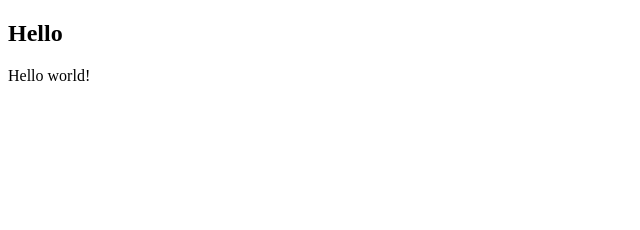
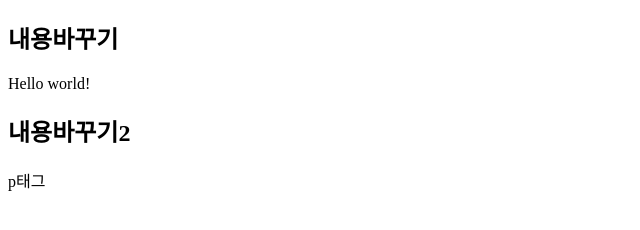
Before and after one commit to ljwoon94/javascript, a plain HTML site: page dom.html in a window 1280 px wide. Shown: the whole page, without its empty margins (0-640 px from the left). Drawn offline with Linux system fonts and the light colour scheme.

Commit message:
자바스크립트 dom 예제

```diff
--- a/dom.html
+++ b/dom.html
@@ -8,5 +8,19 @@
 <body>
     <h2>Hello</h2>
     <script src = "dom_test.js"></script>
+    <h2>Hello2</h2>
+    <p id="main">p태그</p>
+    <script>
+        var a = document.getElementsByTagName("h2");
+        //html에 태그네임을 자바스크립트로 가져옴.
+        console.log(a[0]); // Hello
+        console.log(a[1]); // Hello2
+        a[0].innerHTML ="내용바꾸기"; // 태그안에 value 값이 바뀜.
+        a[1].innerHTML ="내용바꾸기2";
+
+        var p = document.getElementById("main");
+        //id가 main 값을 가져옴
+        console.log(p);
+    </script>
 </body>
 </html>
```
